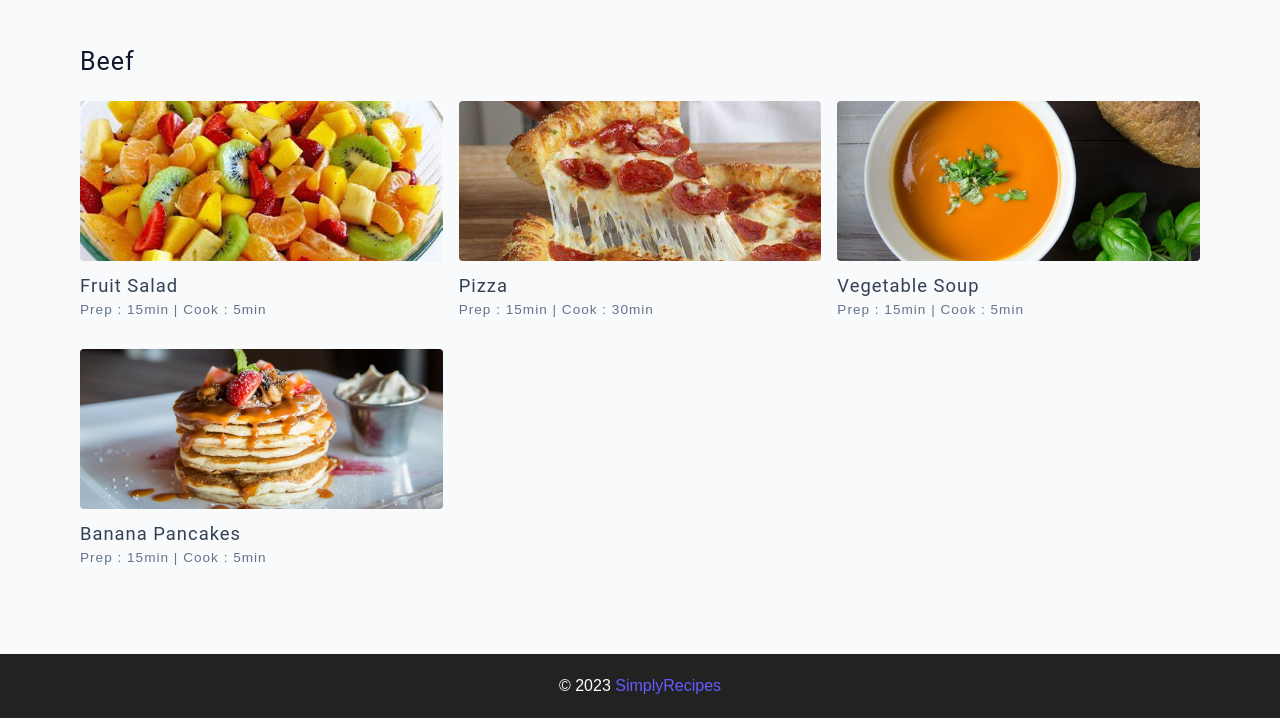
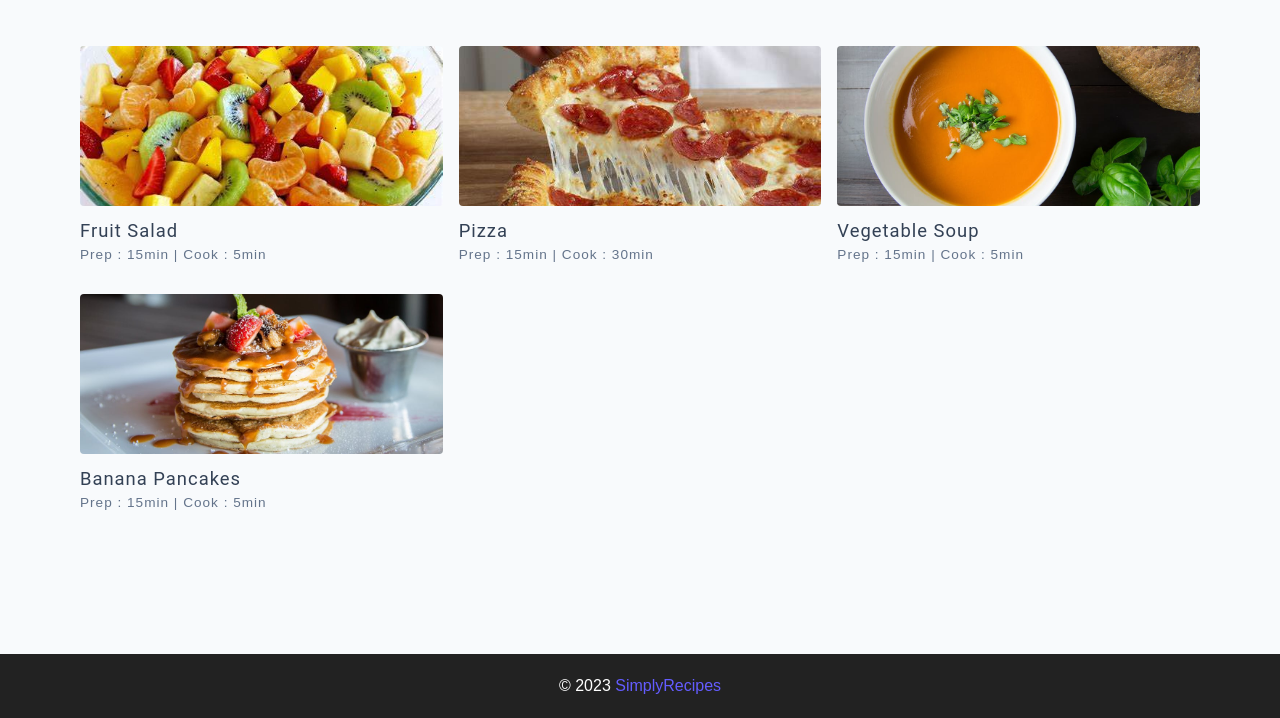
Before and after one commit to srujanavp/Recipe-list, a plain HTML site: page tag-template.html in a window 1280 px wide. Shown: the part 82-800 px from the top of the page. Drawn offline with Linux system fonts and the light colour scheme.

Commit message:
Update tag-template.html

```diff
--- a/tag-template.html
+++ b/tag-template.html
@@ -48,7 +48,6 @@
     <!-- main -->
     <main class="page">
       <div>
-        <h4>Beef</h4>
         <div class="recipes-list">
           <!-- single recipe -->
           <a href="single-recipe.html" class="recipe">
```
